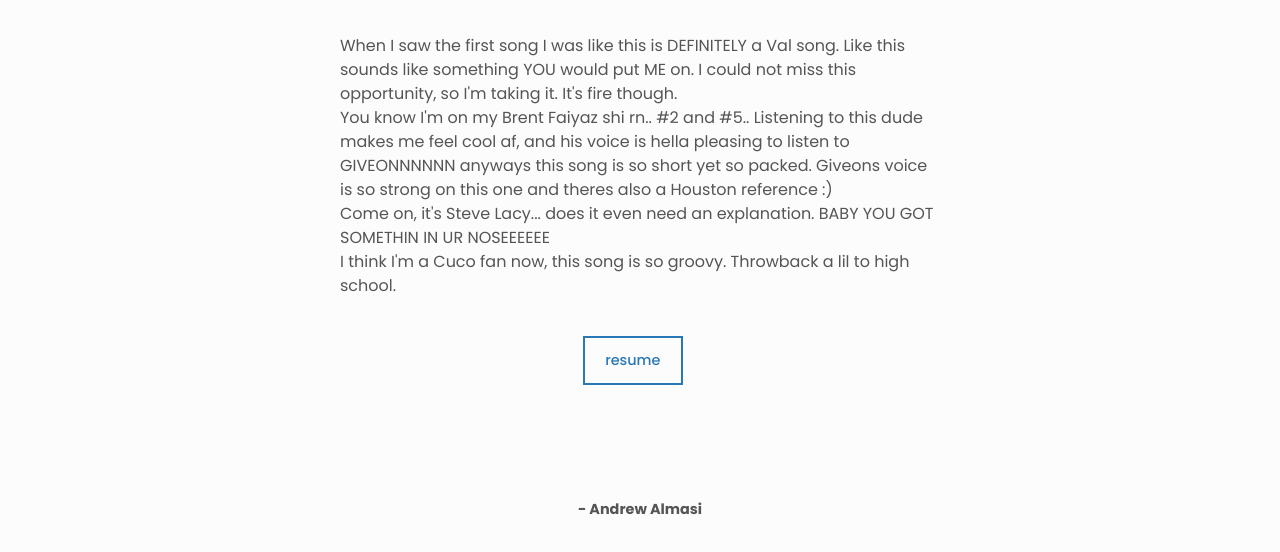
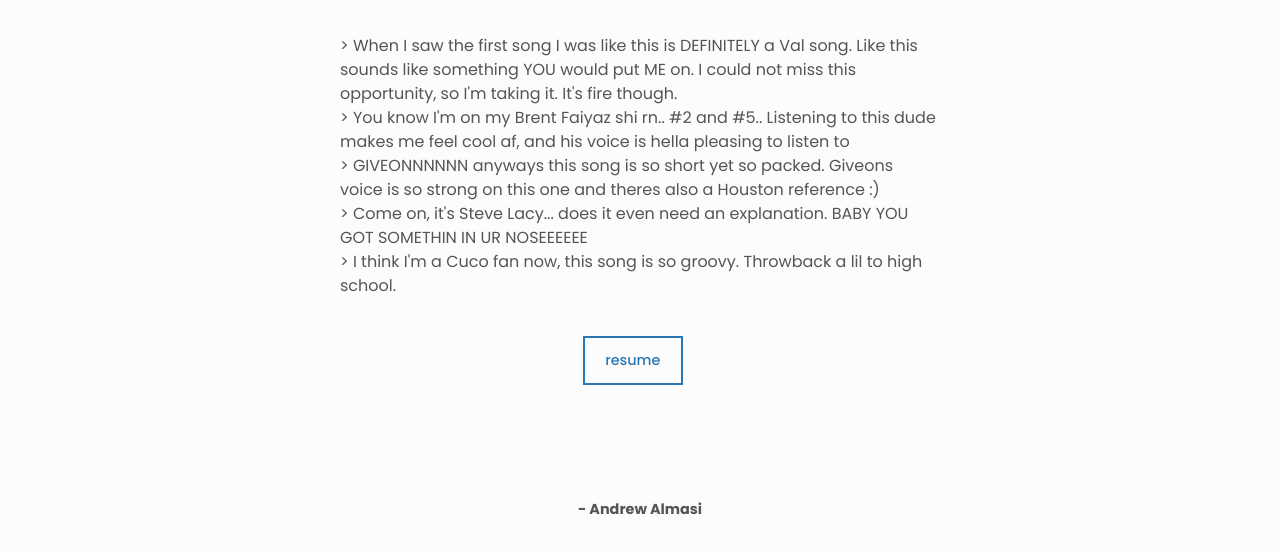
Before and after one commit to arrrshia/arrrshia.github.io, a plain HTML site: page index.html in a window 1280 px wide. Shown: the part 334-886 px from the top of the page. Drawn offline with Linux system fonts and the light colour scheme.

Commit message:
Fourth Commit

```diff
--- a/index.html
+++ b/index.html
@@ -49,11 +49,11 @@
         <h1>hi <span class="about__name">Val.</span></h1>
         <h2 class="about__role">&#128513; &#128140;</h2>
         <p class="about__desc">
-          When I saw the first song I was like this is DEFINITELY a Val song. Like this sounds like something YOU would put ME on. I could not miss this opportunity, so I'm taking it. It's fire though.<br>
-          You know I'm on my Brent Faiyaz shi rn.. #2 and #5.. Listening to this dude makes me feel cool af, and his voice is hella pleasing to listen to <br>
-          GIVEONNNNNN anyways this song is so short yet so packed. Giveons voice is so strong on this one and theres also a Houston reference :) <br>
-          Come on, it's Steve Lacy... does it even need an explanation. BABY YOU GOT SOMETHIN IN UR NOSEEEEEE <br>
-          I think I'm a Cuco fan now, this song is so groovy. Throwback a lil to high school.
+          > When I saw the first song I was like this is DEFINITELY a Val song. Like this sounds like something YOU would put ME on. I could not miss this opportunity, so I'm taking it. It's fire though.<br>
+          > You know I'm on my Brent Faiyaz shi rn.. #2 and #5.. Listening to this dude makes me feel cool af, and his voice is hella pleasing to listen to <br>
+          > GIVEONNNNNN anyways this song is so short yet so packed. Giveons voice is so strong on this one and theres also a Houston reference :) <br>
+          > Come on, it's Steve Lacy... does it even need an explanation. BABY YOU GOT SOMETHIN IN UR NOSEEEEEE <br>
+          > I think I'm a Cuco fan now, this song is so groovy. Throwback a lil to high school.
         </p>
 
         <div class="about__contact center">
```
